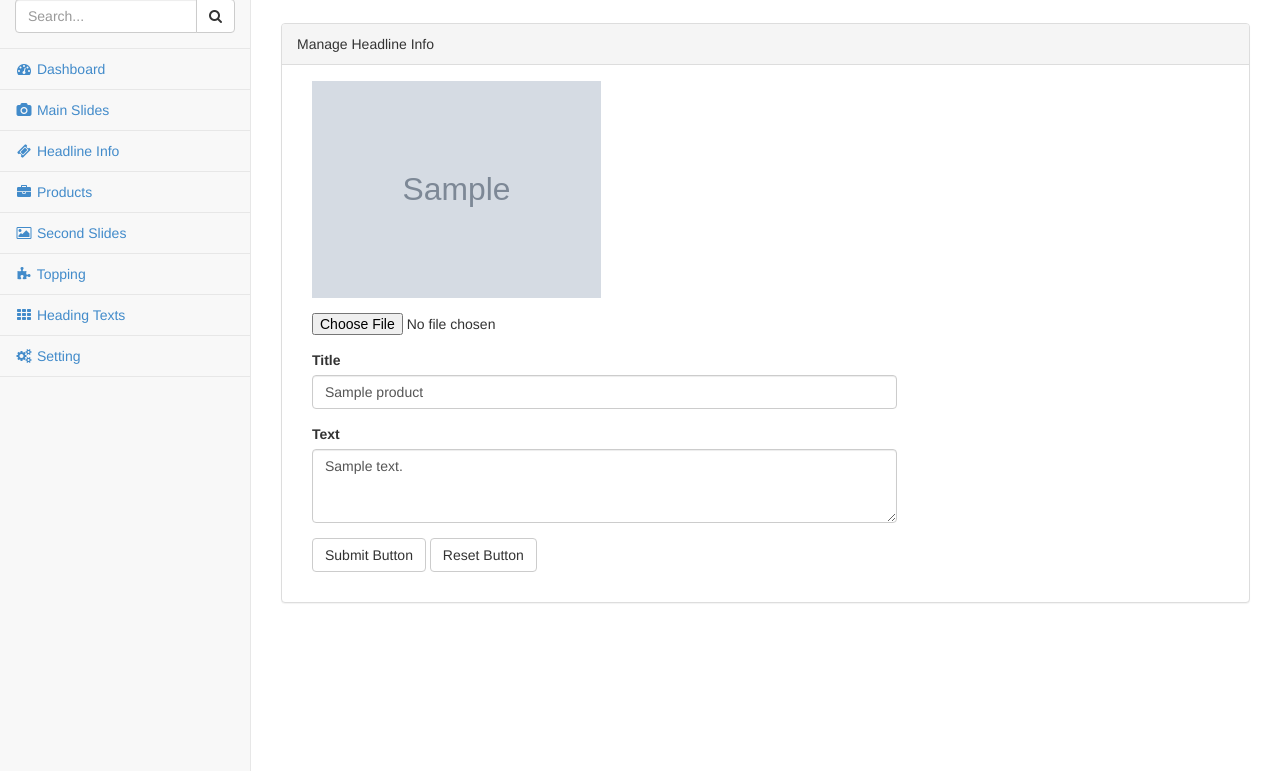
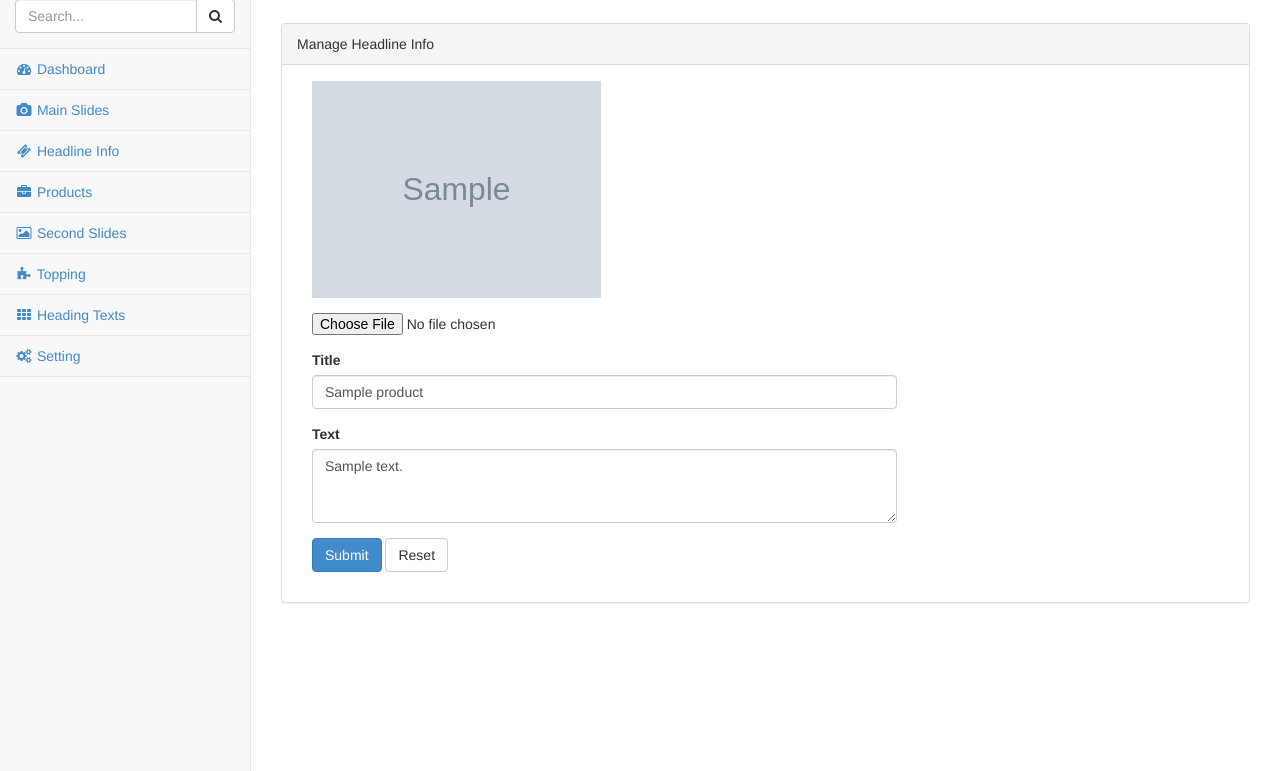
Before and after one commit to alphatelradius/westvillage, a PHP site: page /westvillage/admin/product_add.php?id=1 in a window 1280 px wide. Shown: the part 67-838 px from the top of the page. Run offline with PHP 8.4, Linux system fonts and the light colour scheme; the visitor is signed in with stand-in values (Sample User, id 1); tables that the repository leaves empty or names only in its code hold one stand-in row (values such as "Sample post"); grey boxes marked "Sample" are stand-in pictures; data that the repository does not hold is empty; some libraries are stand-ins or nearby versions.

Commit message:
bug fixing 2

```diff
--- a/admin/product_add.php
+++ b/admin/product_add.php
@@ -46,6 +46,7 @@ if (isset($_POST['text']) || isset($_POST['title'])) {
 } else {
     $_SESSION['warning'] = "none";
 }
+echo $query;
 ?>
 <script src="tinymce/tinymce.min.js"></script>
 <script>tinymce.init({selector: 'textarea'});</script>
@@ -113,8 +114,8 @@ if (isset($_POST['text']) || isset($_POST['title'])) {
                                             <textarea class="form-control" rows="3" name="text"><?php echo $text ?></textarea>
                                         </div>
                                         <div class="form-group col-md-12">
-                                            <button type="submit" class="btn btn-default">Submit Button</button>
-                                            <button type="reset" class="btn btn-default">Reset Button</button>
+                                            <button type="submit" class="btn btn-primary">Submit</button>
+                                            <button type="reset" class="btn btn-default">Reset</button>
                                         </div>
                                     </form>
                                 </div>
```
